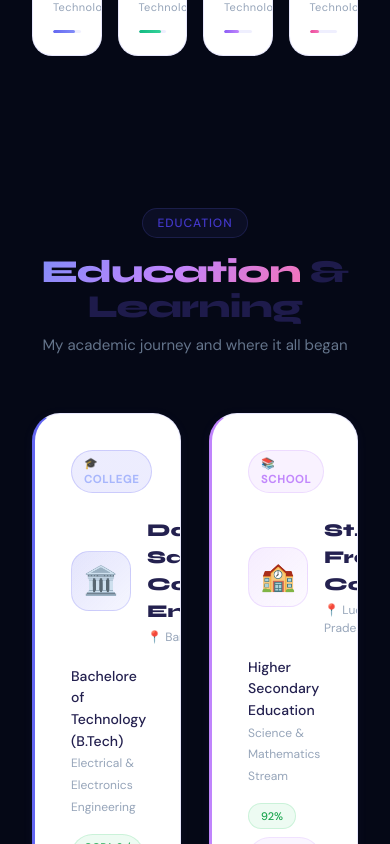
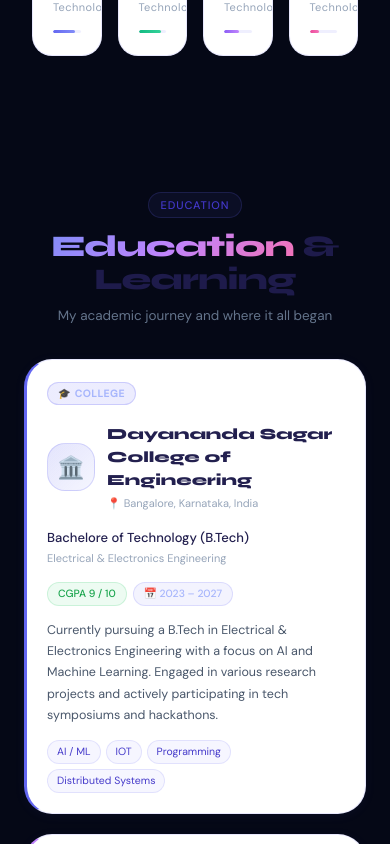
Before and after one commit to Atharvverma1234/Personal_Portfolio_Atharv, a React (Create React App) app in the folder frontend/: page / in a window 390 px wide. Shown: the part 7600-8444 px from the top of the page. Built offline with nearby package versions, Linux system fonts and the light colour scheme; no server answers.

Commit message:
Resume change

```diff
--- a/frontend/src/components/Education.js
+++ b/frontend/src/components/Education.js
@@ -1,4 +1,4 @@
-import React, { useRef } from 'react';
+import React, { useRef, useState } from 'react';
 import { useTheme } from '../context/ThemeContext';
 
 const blocks = [
@@ -114,12 +114,13 @@
   },
 };
 
-const EduBlock = ({ block, t, isDarkMode }) => {
+const EduBlock = ({ block, t, isDarkMode, isTouch }) => {
   const ref = useRef(null);
   const ts = typeStyles[block.type];
   const isCollege = block.type === 'college';
 
   const onMove = (e) => {
+    if (isTouch) return;
     const el = ref.current; if (!el) return;
     const r = el.getBoundingClientRect();
     const dx = (e.clientX - (r.left + r.width / 2)) / (r.width / 2);
@@ -131,6 +132,7 @@
       : '8px 16px 40px rgba(99,102,241,0.12)';
   };
   const onLeave = () => {
+    if (isTouch) return;
     const el = ref.current; if (!el) return;
     el.style.transform = '';
     el.style.borderColor = isDarkMode ? 'rgba(99,102,241,0.15)' : 'rgba(99,102,241,0.15)';
@@ -140,10 +142,11 @@
   return (
     <div
       ref={ref}
+      className="edu-block"
       onMouseMove={onMove}
       onMouseLeave={onLeave}
       style={{
-        borderRadius: 28, padding: 36,
+        borderRadius: 28,
         background: t.cardBg,
         border: `1px solid rgba(99,102,241,0.15)`,
         borderLeft: `3px solid ${ts.accentBar}`,
@@ -156,59 +159,59 @@
       {/* Shine */}
       <div style={{ position:'absolute', inset:0, background:'linear-gradient(135deg,rgba(255,255,255,0.03),transparent)', pointerEvents:'none', borderRadius:28 }} />
       {/* Bottom edge slab */}
-      <div style={{ position:'absolute', bottom:-14, left:20, right:20, height:14, borderRadius:'0 0 8px 8px', background:ts.edgeBg, pointerEvents:'none' }} />
+      <div className="edu-block-edge" style={{ position:'absolute', bottom:-14, left:20, right:20, height:14, borderRadius:'0 0 8px 8px', background:ts.edgeBg, pointerEvents:'none' }} />
 
       {/* Type badge */}
-      <div style={{
+      <div className="edu-type-badge" style={{
         display:'inline-flex', alignItems:'center', gap:6,
-        fontSize:11, fontWeight:600, padding:'4px 12px', borderRadius:100,
-        letterSpacing:'0.08em', textTransform:'uppercase', marginBottom:24,
+        fontWeight:600, borderRadius:100,
+        letterSpacing:'0.08em', textTransform:'uppercase',
         background: ts.typeBg, border:`1px solid ${ts.typeBorder}`, color:ts.typeText,
       }}>
         {block.typeLabel}
       </div>
 
       {/* Logo + institution */}
-      <div style={{ display:'flex', alignItems:'center', gap:16, marginBottom:20 }}>
-        <div style={{
-          width:60, height:60, borderRadius:18, flexShrink:0,
+      <div className="edu-inst-row" style={{ display:'flex', alignItems:'center' }}>
+        <div className="edu-logo" style={{
+          borderRadius:18, flexShrink:0,
           background: ts.logoBg, border:`1px solid ${ts.logoBorder}`,
-          display:'flex', alignItems:'center', justifyContent:'center', fontSize:28,
+          display:'flex', alignItems:'center', justifyContent:'center',
         }}>
           {block.icon}
         </div>
-        <div>
-          <div style={{ fontFamily:"'Syne',sans-serif", fontSize:18, fontWeight:800, color:t.instColor, marginBottom:3, transition:'color 0.3s' }}>
+        <div style={{ minWidth:0 }}>
+          <div className="edu-inst-name" style={{ fontFamily:"'Syne',sans-serif", fontWeight:800, color:t.instColor, transition:'color 0.3s' }}>
             {block.institution}
           </div>
-          <div style={{ fontSize:12, color:t.locColor, display:'flex', alignItems:'center', gap:4, transition:'color 0.3s' }}>
+          <div className="edu-loc" style={{ color:t.locColor, display:'flex', alignItems:'center', gap:4, transition:'color 0.3s' }}>
             📍 {block.location}
           </div>
         </div>
       </div>
 
       {/* Degree */}
-      <div style={{ fontSize:14, fontWeight:500, color:t.degreeColor, lineHeight:1.55, marginBottom:16, transition:'color 0.3s' }}>
+      <div className="edu-degree" style={{ fontWeight:500, color:t.degreeColor, lineHeight:1.55, transition:'color 0.3s' }}>
         {block.degree}
         <br />
-        <span style={{ fontSize:12, color:t.subDegreeColor, fontWeight:400, transition:'color 0.3s' }}>
+        <span className="edu-subdegree" style={{ color:t.subDegreeColor, fontWeight:400, transition:'color 0.3s' }}>
           {block.subDegree}
         </span>
       </div>
 
       {/* Badges */}
-      <div style={{ display:'flex', flexWrap:'wrap', gap:8, marginBottom:16 }}>
-        <span style={{
-          display:'inline-flex', alignItems:'center', fontSize:11, fontWeight:500,
-          padding:'4px 12px', borderRadius:100,
+      <div className="edu-badges" style={{ display:'flex', flexWrap:'wrap' }}>
+        <span className="edu-gpa-badge" style={{
+          display:'inline-flex', alignItems:'center', fontWeight:500,
+          borderRadius:100,
           background:t.gpaBg, border:`1px solid ${t.gpaBorder}`, color:t.gpaText,
           transition:'all 0.3s',
         }}>
           {block.grade}
         </span>
-        <span style={{
-          display:'inline-flex', alignItems:'center', gap:5, fontSize:11, fontWeight:500,
-          padding:'4px 12px', borderRadius:100,
+        <span className="edu-dur-badge" style={{
+          display:'inline-flex', alignItems:'center', gap:5, fontWeight:500,
+          borderRadius:100,
           background:ts.durBg, border:`1px solid ${ts.durBorder}`, color:ts.durText,
         }}>
           📅 {block.duration}
@@ -216,15 +219,15 @@
       </div>
 
       {/* Description */}
-      <p style={{ fontSize:13, color:t.descColor, lineHeight:1.7, transition:'color 0.3s' }}>
+      <p className="edu-desc" style={{ color:t.descColor, lineHeight:1.7, transition:'color 0.3s' }}>
         {block.description}
       </p>
 
       {/* Tag pills */}
-      <div style={{ display:'flex', flexWrap:'wrap', gap:6, marginTop:18 }}>
+      <div className="edu-tags" style={{ display:'flex', flexWrap:'wrap' }}>
         {block.tags.map((tag) => (
-          <span key={tag} style={{
-            fontSize:11, padding:'3px 10px', borderRadius:100,
+          <span key={tag} className="edu-tag-pill" style={{
+            borderRadius:100,
             background: isCollege ? t.pillTagBg : t.pillTagBgSchool,
             border: `1px solid ${isCollege ? t.pillTagBorder : t.pillTagBorderSchool}`,
             color: isCollege ? t.pillTagText : '#c084fc',
@@ -241,30 +244,32 @@
 const Education = () => {
   const { isDarkMode } = useTheme();
   const t = isDarkMode ? dark : light;
+  const [isTouch] = useState(() =>
+    typeof window !== 'undefined' && window.matchMedia('(hover: none), (max-width: 768px)').matches
+  );
 
   return (
     <section
       id="education"
+      className="edu-section"
       style={{
         background: 'transparent',
-        padding: '80px 32px',
         fontFamily: "'DM Sans', sans-serif",
         overflow: 'hidden', position: 'relative',
         transition: 'background 0.35s',
       }}
     >
 
-
       {/* Header */}
-      <div style={{ textAlign:'center', marginBottom:56, position:'relative', zIndex:1 }}>
-        <span style={{
+      <div className="edu-header" style={{ textAlign:'center', position:'relative', zIndex:1 }}>
+        <span className="edu-tag" style={{
           display:'inline-flex', alignItems:'center', gap:8,
-          fontSize:12, fontWeight:500, padding:'5px 14px', borderRadius:100,
+          fontWeight:500, borderRadius:100,
           background:t.tagBg, border:`1px solid ${t.tagBorder}`, color:t.tagText,
-          letterSpacing:'0.08em', textTransform:'uppercase', marginBottom:16,
+          letterSpacing:'0.08em', textTransform:'uppercase',
         }}>Education</span>
-        <h2 style={{
-          fontFamily:"'Syne',sans-serif", fontSize:'clamp(32px,4.5vw,50px)',
+        <h2 className="edu-heading" style={{
+          fontFamily:"'Syne',sans-serif",
           fontWeight:800, color:t.heading, letterSpacing:'-.02em', lineHeight:1.1,
           transition:'color 0.35s',
         }}>
@@ -272,25 +277,81 @@
             Education
           </span>{' '}& Learning
         </h2>
-        <p style={{ fontSize:15, color:t.sub, marginTop:10, transition:'color 0.3s' }}>
+        <p className="edu-sub" style={{ color:t.sub, transition:'color 0.3s' }}>
           My academic journey and where it all began
         </p>
       </div>
 
       {/* Two blocks */}
-      <div style={{
-        display:'grid', gridTemplateColumns:'1fr 1fr', gap:28,
-        maxWidth:900, margin:'0 auto', position:'relative', zIndex:1,
+      <div className="edu-grid" style={{
+        display:'grid', margin:'0 auto', position:'relative', zIndex:1,
       }}>
         {blocks.map((block) => (
-          <EduBlock key={block.type} block={block} t={t} isDarkMode={isDarkMode} />
+          <EduBlock key={block.type} block={block} t={t} isDarkMode={isDarkMode} isTouch={isTouch} />
         ))}
       </div>
 
       <style>{`
         @import url('https://fonts.googleapis.com/css2?family=Syne:wght@700;800&family=DM+Sans:wght@400;500&display=swap');
-        @media(max-width:640px){
-          .ed-two-grid { grid-template-columns: 1fr !important; }
+
+        .edu-section { padding: 80px 32px; }
+
+        .edu-header { margin-bottom: 56px; }
+        .edu-tag { font-size: 12px; padding: 5px 14px; margin-bottom: 16px; }
+        .edu-heading { font-size: clamp(30px, 6vw, 50px); }
+        .edu-sub { font-size: 15px; margin-top: 10px; }
+
+        .edu-grid { grid-template-columns: 1fr 1fr; gap: 28px; max-width: 900px; }
+
+        .edu-block { padding: 36px; }
+        .edu-type-badge { font-size: 11px; padding: 4px 12px; margin-bottom: 24px; }
+        .edu-inst-row { gap: 16px; margin-bottom: 20px; }
+        .edu-logo { width: 60px; height: 60px; font-size: 28px; }
+        .edu-inst-name { font-size: 18px; margin-bottom: 3px; }
+        .edu-loc { font-size: 12px; }
+        .edu-degree { font-size: 14px; margin-bottom: 16px; }
+        .edu-subdegree { font-size: 12px; }
+        .edu-badges { gap: 8px; margin-bottom: 16px; }
+        .edu-gpa-badge, .edu-dur-badge { font-size: 11px; padding: 4px 12px; }
+        .edu-desc { font-size: 13px; }
+        .edu-tags { gap: 6px; margin-top: 18px; }
+        .edu-tag-pill { font-size: 11px; padding: 3px 10px; }
+
+        /* Tilt only where hover + a real pointer exist; touch gets a tap-scale instead */
+        @media (hover: none), (pointer: coarse) {
+          .edu-block:active { transform: scale(0.98) !important; transition: transform 0.15s; }
+        }
+
+        @media (max-width: 900px) {
+          .edu-section { padding: 64px 24px; }
+          .edu-header { margin-bottom: 40px; }
+          .edu-grid { grid-template-columns: 1fr; gap: 20px; max-width: 560px; }
+          .edu-block { padding: 28px; }
+        }
+
+        @media (max-width: 480px) {
+          .edu-header { margin-bottom: 32px; }
+          .edu-tag { font-size: 11px; padding: 4px 12px; margin-bottom: 12px; }
+          .edu-sub { font-size: 13.5px; padding: 0 8px; }
+
+          .edu-block { padding: 20px; border-radius: 22px; }
+          .edu-block-edge { left: 14px; right: 14px; }
+          .edu-type-badge { font-size: 10px; padding: 3px 10px; margin-bottom: 18px; }
+          .edu-inst-row { gap: 12px; margin-bottom: 16px; }
+          .edu-logo { width: 48px; height: 48px; font-size: 22px; border-radius: 14px; }
+          .edu-inst-name { font-size: 15.5px; }
+          .edu-loc { font-size: 11px; }
+          .edu-degree { font-size: 13px; margin-bottom: 14px; }
+          .edu-subdegree { font-size: 11px; }
+          .edu-badges { gap: 6px; margin-bottom: 14px; }
+          .edu-gpa-badge, .edu-dur-badge { font-size: 10.5px; padding: 3px 10px; }
+          .edu-desc { font-size: 12.5px; line-height: 1.6; }
+          .edu-tags { gap: 5px; margin-top: 14px; }
+          .edu-tag-pill { font-size: 10.5px; padding: 3px 9px; }
+        }
+
+        @media (max-width: 340px) {
+          .edu-inst-row { flex-direction: column; align-items: flex-start; gap: 10px; }
         }
       `}</style>
     </section>
--- a/frontend/src/components/Volunteering.js
+++ b/frontend/src/components/Volunteering.js
@@ -1,4 +1,4 @@
-import React, { useRef } from 'react';
+import React, { useRef, useState } from 'react';
 import { useTheme } from '../context/ThemeContext';
 
 const volunteerCards = [
@@ -117,10 +117,11 @@
 };
 
 /* ── Card ── */
-const VolCard = ({ card, t, isDarkMode }) => {
+const VolCard = ({ card, t, isDarkMode, isTouch }) => {
   const ref = useRef(null);
 
   const onMove = (e) => {
+    if (isTouch) return;
     const el = ref.current; if (!el) return;
     const r = el.getBoundingClientRect();
     const dx = (e.clientX - (r.left + r.width / 2)) / (r.width / 2);
@@ -132,6 +133,7 @@
       : '0 8px 28px rgba(99,102,241,0.14)';
   };
   const onLeave = () => {
+    if (isTouch) return;
     const el = ref.current; if (!el) return;
     el.style.transform = '';
     el.style.borderColor = t.cardBorder;
@@ -141,10 +143,11 @@
   return (
     <div
       ref={ref}
+      className="vol-card"
       onMouseMove={onMove}
       onMouseLeave={onLeave}
       style={{
-        borderRadius: 24, padding: 26,
+        borderRadius: 24,
         background: t.cardBg,
         border: `1px solid ${t.cardBorder}`,
         position: 'relative', overflow: 'hidden',
@@ -160,27 +163,27 @@
       <div style={{ position:'absolute', top:0, left:0, right:0, height:3, background:card.strip, borderRadius:'3px 3px 0 0' }} />
 
       {/* Icon */}
-      <div style={{
-        width:48, height:48, borderRadius:14, marginBottom:16, marginTop:8,
+      <div className="vol-icon" style={{
+        borderRadius:14,
         background: card.iconBg, border:`1px solid ${card.iconBorder}`,
-        display:'flex', alignItems:'center', justifyContent:'center', fontSize:22,
+        display:'flex', alignItems:'center', justifyContent:'center',
         transition:'background 0.3s',
       }}>
         {card.icon}
       </div>
 
       {/* Role */}
-      <div style={{ fontFamily:"'Syne',sans-serif", fontSize:15, fontWeight:700, color:t.roleColor, marginBottom:5, lineHeight:1.3, transition:'color 0.3s' }}>
+      <div className="vol-role" style={{ fontFamily:"'Syne',sans-serif", fontWeight:700, color:t.roleColor, lineHeight:1.3, transition:'color 0.3s' }}>
         {card.role}
       </div>
 
       {/* Organisation */}
-      <div style={{ fontSize:13, fontWeight:500, color:card.orgColor, marginBottom:10 }}>
+      <div className="vol-org" style={{ fontWeight:500, color:card.orgColor }}>
         {card.organization}
       </div>
 
       {/* Timeframe */}
-      <div style={{ fontSize:11, color:t.timeColor, display:'flex', alignItems:'center', gap:5, marginBottom:12, transition:'color 0.3s' }}>
+      <div className="vol-time" style={{ color:t.timeColor, display:'flex', alignItems:'center', gap:5, transition:'color 0.3s' }}>
         <svg width="12" height="12" fill="none" stroke="currentColor" viewBox="0 0 24 24">
           <rect x="3" y="4" width="18" height="18" rx="2" strokeWidth={2}/>
           <path d="M16 2v4M8 2v4M3 10h18" strokeWidth={2}/>
@@ -189,14 +192,14 @@
       </div>
 
       {/* Description */}
-      <p style={{ fontSize:13, color:t.descColor, lineHeight:1.65, transition:'color 0.3s' }}>
+      <p className="vol-desc" style={{ color:t.descColor, lineHeight:1.65, transition:'color 0.3s' }}>
         {card.description}
       </p>
 
       {/* Status badge */}
-      <div style={{
+      <div className="vol-status" style={{
         display:'inline-flex', alignItems:'center', gap:5,
-        fontSize:11, fontWeight:500, padding:'3px 10px', borderRadius:100, marginTop:14,
+        fontWeight:500, borderRadius:100,
         background:    card.active ? t.activeBg    : t.doneBg,
         border:       `1px solid ${card.active ? t.activeBorder : t.doneBorder}`,
         color:         card.active ? t.activeText   : t.doneText,
@@ -218,13 +221,16 @@
 const Volunteering = () => {
   const { isDarkMode } = useTheme();
   const t = isDarkMode ? dark : light;
+  const [isTouch] = useState(() =>
+    typeof window !== 'undefined' && window.matchMedia('(hover: none), (max-width: 768px)').matches
+  );
 
   return (
     <section
       id="volunteering"
+      className="vol-section"
       style={{
         background: 'transparent',
-        padding: '80px 32px',
         fontFamily: "'DM Sans', sans-serif",
         overflow: 'hidden', position: 'relative',
         transition: 'background 0.35s',
@@ -232,45 +238,44 @@
     >
 
       {/* Header */}
-      <div style={{ textAlign:'center', marginBottom:56, position:'relative', zIndex:1 }}>
-        <span style={{ display:'inline-flex', alignItems:'center', gap:8, fontSize:12, fontWeight:500, padding:'5px 14px', borderRadius:100, background:t.tagBg, border:`1px solid ${t.tagBorder}`, color:t.tagText, letterSpacing:'0.08em', textTransform:'uppercase', marginBottom:16, transition:'all 0.3s' }}>
+      <div className="vol-header" style={{ textAlign:'center', position:'relative', zIndex:1 }}>
+        <span className="vol-tag" style={{ display:'inline-flex', alignItems:'center', gap:8, fontWeight:500, borderRadius:100, background:t.tagBg, border:`1px solid ${t.tagBorder}`, color:t.tagText, letterSpacing:'0.08em', textTransform:'uppercase', transition:'all 0.3s' }}>
           Volunteering
         </span>
-        <h2 style={{ fontFamily:"'Syne',sans-serif", fontSize:'clamp(32px,4.5vw,50px)', fontWeight:800, color:t.heading, letterSpacing:'-.02em', lineHeight:1.1, transition:'color 0.35s' }}>
+        <h2 className="vol-heading" style={{ fontFamily:"'Syne',sans-serif", fontWeight:800, color:t.heading, letterSpacing:'-.02em', lineHeight:1.1, transition:'color 0.35s' }}>
           Leadership &{' '}
           <span style={{ background:'linear-gradient(135deg,#818cf8,#c084fc,#f472b6)', WebkitBackgroundClip:'text', WebkitTextFillColor:'transparent', backgroundClip:'text' }}>
             Volunteering
           </span>
         </h2>
-        <p style={{ fontSize:15, color:t.sub, marginTop:10, transition:'color 0.3s' }}>
+        <p className="vol-sub" style={{ color:t.sub, transition:'color 0.3s' }}>
           Volunteer initiatives and social contributions
         </p>
       </div>
 
       {/* Cards grid */}
-      <div style={{
-        display:'grid', gridTemplateColumns:'repeat(4,1fr)',
-        gap:20, maxWidth:1040, margin:'0 auto', position:'relative', zIndex:1,
+      <div className="vol-grid" style={{
+        display:'grid', margin:'0 auto', position:'relative', zIndex:1,
       }}>
         {volunteerCards.map((card) => (
-          <VolCard key={card.id} card={card} t={t} isDarkMode={isDarkMode} />
+          <VolCard key={card.id} card={card} t={t} isDarkMode={isDarkMode} isTouch={isTouch} />
         ))}
       </div>
 
       {/* Summary stats */}
-      <div style={{ display:'flex', alignItems:'center', justifyContent:'center', gap:24, flexWrap:'wrap', marginTop:48, position:'relative', zIndex:1 }}>
+      <div className="vol-stats" style={{ position:'relative', zIndex:1 }}>
         {stats.map((s, i) => (
           <React.Fragment key={s.lbl}>
-            <div style={{ display:'flex', flexDirection:'column', alignItems:'center', gap:4 }}>
-              <div style={{ fontFamily:"'Syne',sans-serif", fontSize:28, fontWeight:800, background:'linear-gradient(135deg,#818cf8,#c084fc)', WebkitBackgroundClip:'text', WebkitTextFillColor:'transparent', backgroundClip:'text' }}>
+            <div className="vol-stat-item" style={{ display:'flex', flexDirection:'column', alignItems:'center' }}>
+              <div className="vol-stat-val" style={{ fontFamily:"'Syne',sans-serif", fontWeight:800, background:'linear-gradient(135deg,#818cf8,#c084fc)', WebkitBackgroundClip:'text', WebkitTextFillColor:'transparent', backgroundClip:'text' }}>
                 {s.val}
               </div>
-              <div style={{ fontSize:12, color:t.statLbl, letterSpacing:'0.04em', transition:'color 0.3s' }}>
+              <div className="vol-stat-lbl" style={{ color:t.statLbl, letterSpacing:'0.04em', transition:'color 0.3s' }}>
                 {s.lbl}
               </div>
             </div>
             {i < stats.length - 1 && (
-              <div style={{ width:1, height:40, background:t.divColor, transition:'background 0.3s' }} />
+              <div className="vol-divider" style={{ background:t.divColor, transition:'background 0.3s' }} />
             )}
           </React.Fragment>
         ))}
@@ -279,8 +284,65 @@
       <style>{`
         @import url('https://fonts.googleapis.com/css2?family=Syne:wght@700;800&family=DM+Sans:wght@400;500&display=swap');
         @keyframes activeDot { 0%,100%{opacity:1} 50%{opacity:.3} }
-        @media(max-width:700px){ .vol-grid { grid-template-columns: 1fr 1fr !important; } }
-        @media(max-width:440px){ .vol-grid { grid-template-columns: 1fr !important; } }
+
+        .vol-section { padding: 80px 32px; }
+
+        .vol-header { margin-bottom: 56px; }
+        .vol-tag { font-size: 12px; padding: 5px 14px; margin-bottom: 16px; }
+        .vol-heading { font-size: clamp(30px, 6vw, 50px); }
+        .vol-sub { font-size: 15px; margin-top: 10px; }
+
+        .vol-grid { grid-template-columns: repeat(4,1fr); gap: 20px; max-width: 1040px; }
+        .vol-card { padding: 26px; }
+        .vol-icon { width: 48px; height: 48px; font-size: 22px; margin-bottom: 16px; margin-top: 8px; }
+        .vol-role { font-size: 15px; margin-bottom: 5px; }
+        .vol-org { font-size: 13px; margin-bottom: 10px; }
+        .vol-time { font-size: 11px; margin-bottom: 12px; }
+        .vol-desc { font-size: 13px; }
+        .vol-status { font-size: 11px; padding: 3px 10px; margin-top: 14px; }
+
+        .vol-stats { display:flex; align-items:center; justify-content:center; flex-wrap:wrap; gap: 24px; margin-top: 48px; }
+        .vol-stat-val { font-size: 28px; }
+        .vol-stat-lbl { font-size: 12px; margin-top: 4px; }
+        .vol-divider { width: 1px; height: 40px; }
+
+        /* Touch devices get a tap-scale instead of the mouse-tracking tilt */
+        @media (hover: none), (pointer: coarse) {
+          .vol-card:active { transform: scale(0.98) !important; transition: transform 0.15s; }
+        }
+
+        @media (max-width: 900px) {
+          .vol-section { padding: 64px 24px; }
+          .vol-header { margin-bottom: 40px; }
+        }
+
+        @media (max-width: 700px) {
+          .vol-grid { grid-template-columns: 1fr 1fr; gap: 16px; }
+        }
+
+        @media (max-width: 480px) {
+          .vol-header { margin-bottom: 32px; }
+          .vol-tag { font-size: 11px; padding: 4px 12px; margin-bottom: 12px; }
+          .vol-sub { font-size: 13.5px; padding: 0 8px; }
+
+          .vol-card { padding: 18px; border-radius: 20px; }
+          .vol-icon { width: 40px; height: 40px; font-size: 18px; margin-bottom: 12px; margin-top: 6px; border-radius: 12px; }
+          .vol-role { font-size: 13.5px; }
+          .vol-org { font-size: 12px; margin-bottom: 8px; }
+          .vol-time { font-size: 10.5px; margin-bottom: 10px; }
+          .vol-desc { font-size: 12px; line-height: 1.55; }
+          .vol-status { font-size: 10.5px; padding: 3px 9px; margin-top: 12px; }
+
+          /* Stats become a clean 2x2 grid — dividers don't wrap gracefully so we drop them here */
+          .vol-stats { display:grid; grid-template-columns:repeat(2,1fr); gap: 20px 12px; margin-top: 32px; }
+          .vol-divider { display: none; }
+          .vol-stat-val { font-size: 24px; }
+          .vol-stat-lbl { font-size: 11px; }
+        }
+
+        @media (max-width: 440px) {
+          .vol-grid { grid-template-columns: 1fr; }
+        }
       `}</style>
     </section>
   );
```
Also changed, not shown: 1 other file (tests, documents, lock files or other folders).
